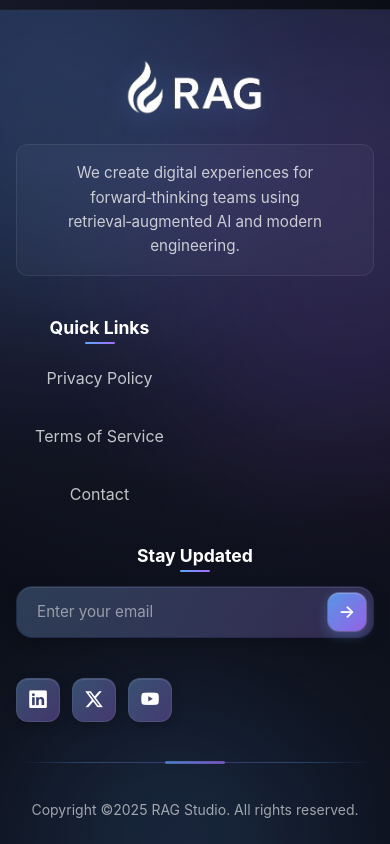
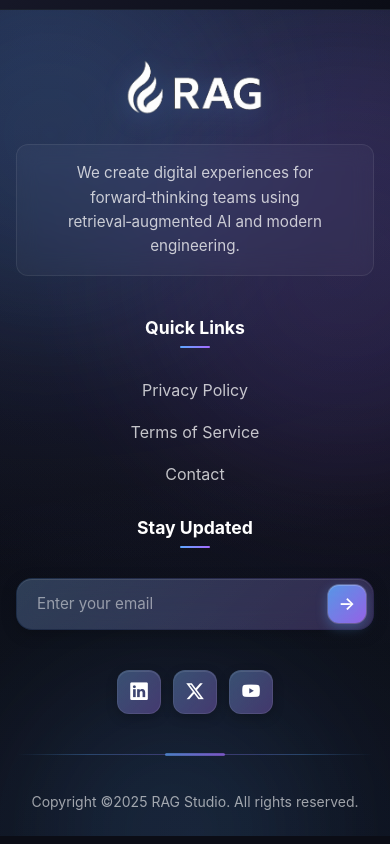
Before and after one commit to dhavalinventam/rag-website, a Next.js app: page /contact in a window 390 px wide. Shown: the part 1795-2639 px from the top of the page. Built offline with nearby package versions, Linux system fonts and the light colour scheme.

Commit message:
css update

```diff
--- a/src/components/layout/Footer/Footer.module.scss
+++ b/src/components/layout/Footer/Footer.module.scss
@@ -102,7 +102,7 @@
 .sectionTitle {
   font-size: 1.1rem;
   font-weight: 700;
-  margin-bottom: 20px;
+  margin-bottom: 40px;
   color: #fff;
   position: relative;
   display: inline-block;
@@ -111,7 +111,7 @@
 .sectionTitle::after {
   content: '';
   position: absolute;
-  bottom: -6px;
+  bottom: -10px;
   left: 0;
   width: 30px;
   height: 2px;
@@ -135,7 +135,7 @@
   color: rgba(255, 255, 255, 0.75);
   text-decoration: none;
   transition: all 0.3s ease;
-  padding: 8px 12px;
+  // padding: 8px 12px;
   border-radius: 8px;
   display: inline-block;
   position: relative;
@@ -155,7 +155,7 @@
 
 .link:hover {
   color: #fff;
-  background: rgba(255, 255, 255, 0.05);
+  // background: rgba(255, 255, 255, 0.05);
   transform: translateX(4px);
 }
 
@@ -316,6 +316,9 @@
     left: 50%;
     transform: translateX(-50%);
   }
+  .followWrap {
+    justify-content: center;
+  }
 }
 
 /* Enhanced animated orb background */
--- a/src/components/layout/Footer/index.tsx
+++ b/src/components/layout/Footer/index.tsx
@@ -23,7 +23,7 @@ export default function Footer() {
             </div>
           </div>
 
-          <div className="col-6 col-md-4">
+          <div className="col-12 col-md-4">
             <nav className={`${styles.navBlock} ps-md-5`} aria-label="Quick Links">
               <h4 className={styles.sectionTitle}>Quick Links</h4>
               <ul className={styles.listReset}>
--- a/src/components/pages/home/hero-section/hero.module.scss
+++ b/src/components/pages/home/hero-section/hero.module.scss
@@ -15,7 +15,7 @@
   );
   overflow: hidden;
   isolation: isolate;
-  padding: 2rem 0;
+  padding: 5rem 0 5rem 0rem;
 }
 
 // Particle canvas
@@ -796,7 +796,7 @@
   }
 
   .container {
-    padding: 0 1rem;
+    padding: 80px 1rem 50px 1rem;
   }
 
   .title {
```
